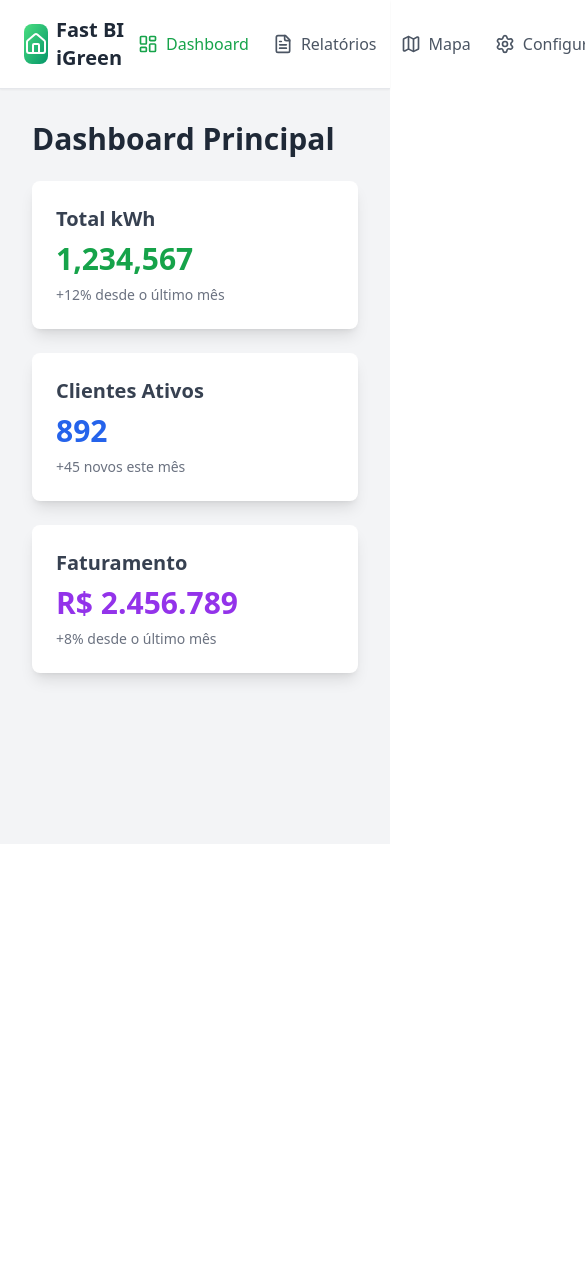
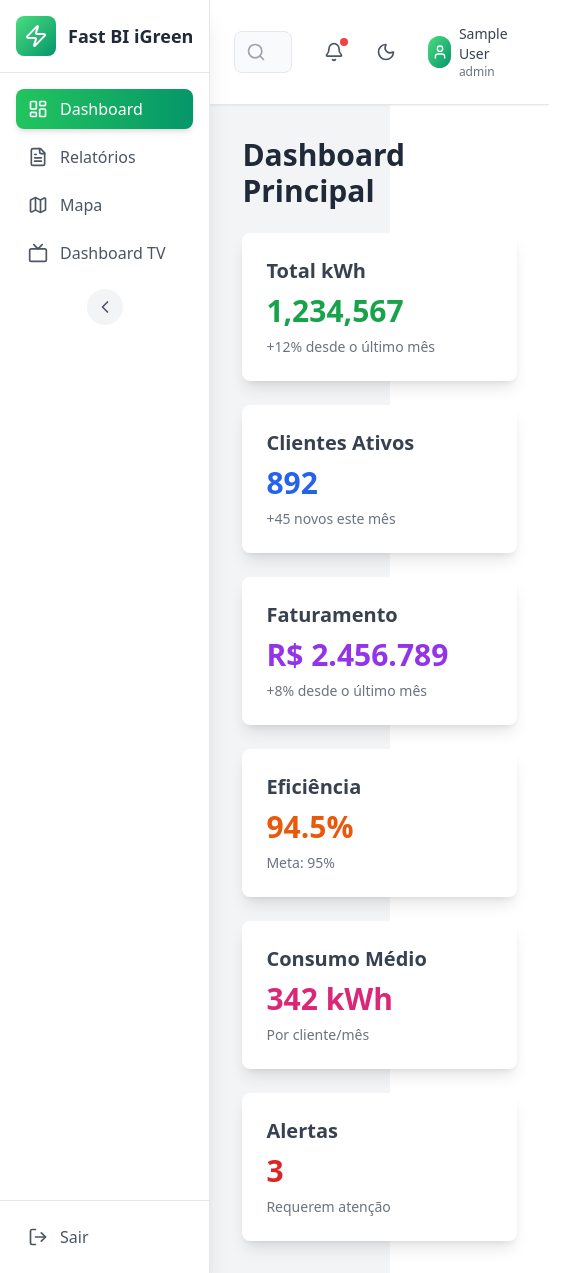
Before and after one commit to douglasmagalhaesigreen/fast-bi-igreen-v2, a React (Vite) app: page / in a window 390 px wide. Shown: the top 1273 px of the page, 585 px wide, since content can reach past the window. Before the commit the page ends 844 px from the top, so only its background shows below. Built offline with nearby package versions, Linux system fonts and the light colour scheme; sample sign-in values are in the browser's storage.

Commit message:
feat: Adiciona sidebar responsiva com menu lateral e melhorias na interface do usuário

```diff
--- a/src/App.jsx
+++ b/src/App.jsx
@@ -1,6 +1,11 @@
 import React, { useState, useEffect } from 'react';
 import { BrowserRouter as Router, Routes, Route, Link, Navigate, useNavigate, useLocation } from 'react-router-dom';
-import { Home, LayoutDashboard, FileText, Map, Settings, Tv, Sun, Moon, LogOut, User } from 'lucide-react';
+import {
+  Home, LayoutDashboard, FileText, Map, Settings,
+  Tv, Sun, Moon, LogOut, User, Menu, X,
+  ChevronLeft, ChevronRight, Bell, Search, Zap
+} from 'lucide-react';
+import { motion, AnimatePresence } from 'framer-motion';
 import { ThemeProvider } from './contexts/ThemeContext';
 import { useTheme } from './hooks/useTheme';
 import DashboardTV from './pages/DashboardTV';
@@ -11,7 +16,7 @@ import ProtectedRoute from './components/ProtectedRoute';
 const Dashboard = () => (
   <div className='p-8'>
     <h1 className='text-3xl font-bold text-gray-800 dark:text-white mb-6'>Dashboard Principal</h1>
-    <div className='grid grid-cols-1 md:grid-cols-3 gap-6'>
+    <div className='grid grid-cols-1 md:grid-cols-2 lg:grid-cols-3 gap-6'>
       <div className='bg-white dark:bg-gray-800 p-6 rounded-lg shadow-lg'>
         <h2 className='text-xl font-semibold text-gray-700 dark:text-gray-200 mb-2'>Total kWh</h2>
         <p className='text-3xl font-bold text-green-600 dark:text-green-400'>1,234,567</p>
@@ -27,37 +32,59 @@ const Dashboard = () => (
         <p className='text-3xl font-bold text-purple-600 dark:text-purple-400'>R$ 2.456.789</p>
         <p className='text-sm text-gray-500 dark:text-gray-400 mt-2'>+8% desde o último mês</p>
       </div>
+      <div className='bg-white dark:bg-gray-800 p-6 rounded-lg shadow-lg'>
+        <h2 className='text-xl font-semibold text-gray-700 dark:text-gray-200 mb-2'>Eficiência</h2>
+        <p className='text-3xl font-bold text-orange-600 dark:text-orange-400'>94.5%</p>
+        <p className='text-sm text-gray-500 dark:text-gray-400 mt-2'>Meta: 95%</p>
+      </div>
+      <div className='bg-white dark:bg-gray-800 p-6 rounded-lg shadow-lg'>
+        <h2 className='text-xl font-semibold text-gray-700 dark:text-gray-200 mb-2'>Consumo Médio</h2>
+        <p className='text-3xl font-bold text-pink-600 dark:text-pink-400'>342 kWh</p>
+        <p className='text-sm text-gray-500 dark:text-gray-400 mt-2'>Por cliente/mês</p>
+      </div>
+      <div className='bg-white dark:bg-gray-800 p-6 rounded-lg shadow-lg'>
+        <h2 className='text-xl font-semibold text-gray-700 dark:text-gray-200 mb-2'>Alertas</h2>
+        <p className='text-3xl font-bold text-red-600 dark:text-red-400'>3</p>
+        <p className='text-sm text-gray-500 dark:text-gray-400 mt-2'>Requerem atenção</p>
+      </div>
     </div>
   </div>
 );
 
 const Reports = () => (
   <div className='p-8'>
-    <h1 className='text-3xl font-bold text-gray-800 dark:text-white'>Relatórios</h1>
-    <p className='text-gray-600 dark:text-gray-300 mt-4'>Página de relatórios em desenvolvimento...</p>
+    <h1 className='text-3xl font-bold text-gray-800 dark:text-white mb-6'>Relatórios</h1>
+    <div className='bg-white dark:bg-gray-800 p-6 rounded-lg shadow-lg'>
+      <p className='text-gray-600 dark:text-gray-300'>Página de relatórios em desenvolvimento...</p>
+    </div>
   </div>
 );
 
 const MapPage = () => (
   <div className='p-8'>
-    <h1 className='text-3xl font-bold text-gray-800 dark:text-white'>Mapa de Clientes</h1>
-    <p className='text-gray-600 dark:text-gray-300 mt-4'>Mapa em desenvolvimento...</p>
+    <h1 className='text-3xl font-bold text-gray-800 dark:text-white mb-6'>Mapa de Clientes</h1>
+    <div className='bg-white dark:bg-gray-800 p-6 rounded-lg shadow-lg'>
+      <p className='text-gray-600 dark:text-gray-300'>Mapa em desenvolvimento...</p>
+    </div>
   </div>
 );
 
 const SettingsPage = () => (
   <div className='p-8'>
-    <h1 className='text-3xl font-bold text-gray-800 dark:text-white'>Configurações</h1>
-    <p className='text-gray-600 dark:text-gray-300 mt-4'>Configurações em desenvolvimento...</p>
+    <h1 className='text-3xl font-bold text-gray-800 dark:text-white mb-6'>Configurações</h1>
+    <div className='bg-white dark:bg-gray-800 p-6 rounded-lg shadow-lg'>
+      <p className='text-gray-600 dark:text-gray-300'>Configurações em desenvolvimento...</p>
+    </div>
   </div>
 );
 
-// Componente de Layout Principal
+// Componente de Layout Principal com Menu Lateral
 const MainLayout = () => {
   const navigate = useNavigate();
   const location = useLocation();
   const { theme, toggleTheme } = useTheme();
   const [user, setUser] = useState(null);
+  const [sidebarExpanded, setSidebarExpanded] = useState(true);
   const [showUserMenu, setShowUserMenu] = useState(false);
 
   useEffect(() => {
@@ -66,7 +93,19 @@ const MainLayout = () => {
     if (userData) {
       setUser(JSON.parse(userData));
     }
+
+    // Carregar preferência do sidebar
+    const savedSidebarState = localStorage.getItem('sidebarExpanded');
+    if (savedSidebarState !== null) {
+      setSidebarExpanded(JSON.parse(savedSidebarState));
+    }
   }, []);
+
+  const toggleSidebar = () => {
+    const newState = !sidebarExpanded;
+    setSidebarExpanded(newState);
+    localStorage.setItem('sidebarExpanded', JSON.stringify(newState));
+  };
 
   const handleLogout = () => {
     localStorage.removeItem('token');
@@ -77,100 +116,237 @@ const MainLayout = () => {
 
   const isActive = (path) => location.pathname === path;
 
+  const menuItems = [
+    { path: '/', icon: LayoutDashboard, label: 'Dashboard' },
+    { path: '/reports', icon: FileText, label: 'Relatórios' },
+    { path: '/map', icon: Map, label: 'Mapa' },
+  ];
+
   return (
-    <div className='min-h-screen bg-gray-100 dark:bg-gray-900 transition-colors duration-300'>
-      {/* Header */}
-      <header className='bg-white dark:bg-gray-800 shadow-sm border-b dark:border-gray-700'>
-        <div className='px-6 py-4'>
+    <div className='min-h-screen bg-gray-100 dark:bg-gray-900 transition-colors duration-300 flex'>
+      {/* Sidebar */}
+      <motion.aside
+        initial={false}
+        animate={{ width: sidebarExpanded ? 256 : 80 }}
+        transition={{ duration: 0.3, ease: 'easeInOut' }}
+        className='bg-white dark:bg-gray-800 shadow-xl border-r dark:border-gray-700 flex flex-col relative z-40'
+      >
+        {/* Logo e Toggle */}
+        <div className='p-4 border-b dark:border-gray-700'>
           <div className='flex items-center justify-between'>
-            <div className='flex items-center space-x-4'>
-              <div className='flex items-center space-x-2'>
-                <div className='w-10 h-10 bg-gradient-to-br from-green-400 to-emerald-600 rounded-lg flex items-center justify-center'>
-                  <Home className='w-6 h-6 text-white' />
+            <motion.div
+              className='flex items-center space-x-3'
+              animate={{ justifyContent: sidebarExpanded ? 'flex-start' : 'center' }}
+            >
+              <div className='w-10 h-10 bg-gradient-to-br from-green-400 to-emerald-600 rounded-lg flex items-center justify-center flex-shrink-0'>
+                <Zap className='w-6 h-6 text-white' />
               </div>
-                <span className='text-xl font-bold text-gray-800 dark:text-white'>Fast BI iGreen</span>
+              <AnimatePresence>
+                {sidebarExpanded && (
+                  <motion.div
+                    initial={{ opacity: 0, x: -20 }}
+                    animate={{ opacity: 1, x: 0 }}
+                    exit={{ opacity: 0, x: -20 }}
+                    transition={{ duration: 0.2 }}
+                  >
+                    <h2 className='text-lg font-bold text-gray-800 dark:text-white whitespace-nowrap'>
+                      Fast BI iGreen
+                    </h2>
+                  </motion.div>
+                )}
+              </AnimatePresence>
+            </motion.div>
           </div>
         </div>
 
-            <nav className='flex items-center space-x-6'>
+        {/* Menu Items */}
+  <nav className='flex-1 p-4 space-y-2 flex flex-col'>
+          {menuItems.map((item) => {
+            const Icon = item.icon;
+            const active = isActive(item.path);
+
+            return (
               <Link
-                to='/'
-                className={`flex items-center space-x-2 transition-colors ${
-                  isActive('/')
-                    ? 'text-green-600 dark:text-green-400'
-                    : 'text-gray-600 dark:text-gray-300 hover:text-green-600 dark:hover:text-green-400'
-                }`}
+                key={item.path}
+                to={item.path}
+                className={`
+                  flex items-center space-x-3 px-3 py-2 rounded-lg transition-all duration-200
+                  ${active
+                    ? 'bg-gradient-to-r from-green-500 to-emerald-600 text-white shadow-md'
+                    : 'text-gray-600 dark:text-gray-300 hover:bg-gray-100 dark:hover:bg-gray-700'
+                  }
+                  ${!sidebarExpanded ? 'justify-center' : ''}
+                `}
+                title={!sidebarExpanded ? item.label : ''}
               >
-                <LayoutDashboard className='w-5 h-5' />
-                <span>Dashboard</span>
+                <Icon className='w-5 h-5 flex-shrink-0' />
+                <AnimatePresence>
+                  {sidebarExpanded && (
+                    <motion.span
+                      initial={{ opacity: 0, x: -10 }}
+                      animate={{ opacity: 1, x: 0 }}
+                      exit={{ opacity: 0, x: -10 }}
+                      transition={{ duration: 0.2 }}
+                      className='font-medium whitespace-nowrap'
+                    >
+                      {item.label}
+                    </motion.span>
+                  )}
+                </AnimatePresence>
               </Link>
-              <Link
-                to='/reports'
-                className={`flex items-center space-x-2 transition-colors ${
-                  isActive('/reports')
-                    ? 'text-green-600 dark:text-green-400'
-                    : 'text-gray-600 dark:text-gray-300 hover:text-green-600 dark:hover:text-green-400'
-                }`}
-              >
-                <FileText className='w-5 h-5' />
-                <span>Relatórios</span>
-              </Link>
-              <Link
-                to='/map'
-                className={`flex items-center space-x-2 transition-colors ${
-                  isActive('/map')
-                    ? 'text-green-600 dark:text-green-400'
-                    : 'text-gray-600 dark:text-gray-300 hover:text-green-600 dark:hover:text-green-400'
-                }`}
-              >
-                <Map className='w-5 h-5' />
-                <span>Mapa</span>
-              </Link>
-              <Link
-                to='/settings'
-                className={`flex items-center space-x-2 transition-colors ${
-                  isActive('/settings')
-                    ? 'text-green-600 dark:text-green-400'
-                    : 'text-gray-600 dark:text-gray-300 hover:text-green-600 dark:hover:text-green-400'
-                }`}
-              >
-                <Settings className='w-5 h-5' />
-                <span>Configurações</span>
-              </Link>
+            );
+          })}
+
+          {/* Botão Dashboard TV */}
           <Link
             to='/dashboard-tv'
             target='_blank'
-                className='flex items-center space-x-2 text-gray-600 dark:text-gray-300 hover:text-green-600 dark:hover:text-green-400 transition-colors'
+            className={`
+              flex items-center space-x-3 px-3 py-2 rounded-lg transition-all duration-200
+              text-gray-600 dark:text-gray-300 hover:bg-gray-100 dark:hover:bg-gray-700
+              ${!sidebarExpanded ? 'justify-center' : ''}
+            `}
+            title={!sidebarExpanded ? 'Dashboard TV' : ''}
           >
-                <Tv className='w-5 h-5' />
-                <span>TV</span>
+            <Tv className='w-5 h-5 flex-shrink-0' />
+            <AnimatePresence>
+              {sidebarExpanded && (
+                <motion.span
+                  initial={{ opacity: 0, x: -10 }}
+                  animate={{ opacity: 1, x: 0 }}
+                  exit={{ opacity: 0, x: -10 }}
+                  transition={{ duration: 0.2 }}
+                  className='font-medium whitespace-nowrap'
+                >
+                  Dashboard TV
+                </motion.span>
+              )}
+            </AnimatePresence>
           </Link>
 
-              {/* Botão de Tema */}
+          {/* Toggle Sidebar (reposicionado acima do container de sair) */}
+          <div className='mt-auto pt-2 flex justify-center'>
+            <button
+              onClick={toggleSidebar}
+              aria-label={sidebarExpanded ? 'Recolher menu lateral' : 'Expandir menu lateral'}
+              title={sidebarExpanded ? 'Recolher menu' : 'Expandir menu'}
+              className='group relative p-2 rounded-full transition-colors duration-200 bg-gray-100 dark:bg-gray-700 hover:bg-gray-200 dark:hover:bg-gray-600 focus:outline-none'
+            >
+              <motion.div
+                key={sidebarExpanded ? 'expanded' : 'collapsed'}
+                initial={{ opacity: 0, scale: 0.8 }}
+                animate={{ opacity: 1, scale: 1 }}
+                exit={{ opacity: 0 }}
+                transition={{ duration: 0.2 }}
+                className='flex items-center justify-center text-gray-600 dark:text-gray-300'
+              >
+                {sidebarExpanded ? (
+                  <ChevronLeft className='w-5 h-5' />
+                ) : (
+                  <ChevronRight className='w-5 h-5' />
+                )}
+              </motion.div>
+            </button>
+          </div>
+
+        </nav>
+
+  {/* User / Bottom Section */}
+  <div className='p-4 border-t dark:border-gray-700'>
+          <button
+            onClick={handleLogout}
+            className={`
+              flex items-center space-x-3 px-3 py-2 rounded-lg w-full
+              text-gray-600 dark:text-gray-300 hover:bg-red-50 dark:hover:bg-red-900/20
+              hover:text-red-600 dark:hover:text-red-400 transition-all duration-200
+              ${!sidebarExpanded ? 'justify-center' : ''}
+            `}
+            title={!sidebarExpanded ? 'Sair' : ''}
+          >
+            <LogOut className='w-5 h-5 flex-shrink-0' />
+            <AnimatePresence>
+              {sidebarExpanded && (
+                <motion.span
+                  initial={{ opacity: 0, x: -10 }}
+                  animate={{ opacity: 1, x: 0 }}
+                  exit={{ opacity: 0, x: -10 }}
+                  transition={{ duration: 0.2 }}
+                  className='font-medium whitespace-nowrap'
+                >
+                  Sair
+                </motion.span>
+              )}
+            </AnimatePresence>
+          </button>
+        </div>
+
+  {/* Botão de toggle removido da posição absoluta original */}
+      </motion.aside>
+
+      {/* Main Content */}
+      <div className='flex-1 flex flex-col'>
+        {/* Top Header */}
+        <header className='bg-white dark:bg-gray-800 shadow-sm border-b dark:border-gray-700 px-6 py-4'>
+          <div className='flex items-center justify-between'>
+            {/* Search Bar */}
+            <div className='flex-1 max-w-xl'>
+              <div className='relative'>
+                <Search className='absolute left-3 top-1/2 -translate-y-1/2 w-5 h-5 text-gray-400' />
+                <input
+                  type='text'
+                  placeholder='Pesquisar...'
+                  className='w-full pl-10 pr-4 py-2 bg-gray-50 dark:bg-gray-700 border border-gray-200 dark:border-gray-600 rounded-lg text-gray-700 dark:text-gray-200 placeholder-gray-400 focus:outline-none focus:ring-2 focus:ring-green-500 focus:border-transparent'
+                />
+              </div>
+            </div>
+
+            {/* Right Section */}
+            <div className='flex items-center space-x-4 ml-6'>
+              {/* Notifications */}
+              <button className='p-2 rounded-lg hover:bg-gray-100 dark:hover:bg-gray-700 transition-colors relative'>
+                <Bell className='w-5 h-5 text-gray-600 dark:text-gray-300' />
+                <span className='absolute top-1 right-1 w-2 h-2 bg-red-500 rounded-full'></span>
+              </button>
+
+              {/* Theme Toggle */}
               <button
                 onClick={toggleTheme}
-                className='p-2 rounded-lg bg-gray-200 dark:bg-gray-700 text-gray-600 dark:text-gray-300 hover:bg-gray-300 dark:hover:bg-gray-600 transition-colors'
-                aria-label='Alternar tema'
+                className='p-2 rounded-lg hover:bg-gray-100 dark:hover:bg-gray-700 transition-colors'
               >
                 {theme === 'light' ? (
-                  <Moon className='w-5 h-5' />
+                  <Moon className='w-5 h-5 text-gray-600 dark:text-gray-300' />
                 ) : (
-                  <Sun className='w-5 h-5' />
+                  <Sun className='w-5 h-5 text-gray-600 dark:text-gray-300' />
                 )}
               </button>
 
-              {/* Menu do Usuário */}
+              {/* User Menu */}
               <div className='relative'>
                 <button
                   onClick={() => setShowUserMenu(!showUserMenu)}
-                  className='flex items-center space-x-2 p-2 rounded-lg bg-gray-200 dark:bg-gray-700 text-gray-600 dark:text-gray-300 hover:bg-gray-300 dark:hover:bg-gray-600 transition-colors'
+                  className='flex items-center space-x-2 p-2 rounded-lg hover:bg-gray-100 dark:hover:bg-gray-700 transition-colors'
                 >
-                  <User className='w-5 h-5' />
-                  <span className='text-sm'>{user?.name || 'Usuário'}</span>
+                  <div className='w-8 h-8 bg-gradient-to-br from-green-400 to-emerald-600 rounded-full flex items-center justify-center'>
+                    <User className='w-4 h-4 text-white' />
+                  </div>
+                  <div className='text-left'>
+                    <p className='text-sm font-medium text-gray-700 dark:text-gray-200'>
+                      {user?.name || 'Usuário'}
+                    </p>
+                    <p className='text-xs text-gray-500 dark:text-gray-400'>
+                      {user?.role || 'Admin'}
+                    </p>
+                  </div>
                 </button>
 
+                <AnimatePresence>
                   {showUserMenu && (
-                  <div className='absolute right-0 mt-2 w-48 bg-white dark:bg-gray-800 rounded-lg shadow-lg border dark:border-gray-700 py-2 z-50'>
+                    <motion.div
+                      initial={{ opacity: 0, y: -10 }}
+                      animate={{ opacity: 1, y: 0 }}
+                      exit={{ opacity: 0, y: -10 }}
+                      className='absolute right-0 mt-2 w-48 bg-white dark:bg-gray-800 rounded-lg shadow-lg border dark:border-gray-700 py-2 z-50'
+                    >
                       <div className='px-4 py-2 border-b dark:border-gray-700'>
                         <p className='text-sm font-medium text-gray-800 dark:text-gray-200'>
                           {user?.name || 'Usuário'}
@@ -179,23 +355,31 @@ const MainLayout = () => {
                           {user?.email || 'email@exemplo.com'}
                         </p>
                       </div>
+                      <Link
+                        to='/settings'
+                        className='block px-4 py-2 text-sm text-gray-700 dark:text-gray-300 hover:bg-gray-100 dark:hover:bg-gray-700'
+                        onClick={() => setShowUserMenu(false)}
+                      >
+                        <Settings className='w-4 h-4 inline mr-2' />
+                        Configurações
+                      </Link>
                       <button
                         onClick={handleLogout}
-                      className='w-full px-4 py-2 text-left text-sm text-gray-700 dark:text-gray-300 hover:bg-gray-100 dark:hover:bg-gray-700 flex items-center space-x-2'
+                        className='w-full px-4 py-2 text-left text-sm text-gray-700 dark:text-gray-300 hover:bg-gray-100 dark:hover:bg-gray-700 flex items-center'
                       >
-                      <LogOut className='w-4 h-4' />
-                      <span>Sair</span>
+                        <LogOut className='w-4 h-4 mr-2' />
+                        Sair
                       </button>
+                    </motion.div>
+                  )}
+                </AnimatePresence>
               </div>
-                )}
-              </div>
-            </nav>
             </div>
           </div>
         </header>
 
-      {/* Conteúdo */}
-      <main className='transition-colors duration-300'>
+        {/* Page Content */}
+        <main className='flex-1 overflow-auto'>
           <Routes>
             <Route path='/' element={<Dashboard />} />
             <Route path='/reports' element={<Reports />} />
@@ -203,6 +387,7 @@ const MainLayout = () => {
             <Route path='/settings' element={<SettingsPage />} />
           </Routes>
         </main>
+      </div>
     </div>
   );
 };
```
Lines whose indentation alone changed are shown as unchanged.
